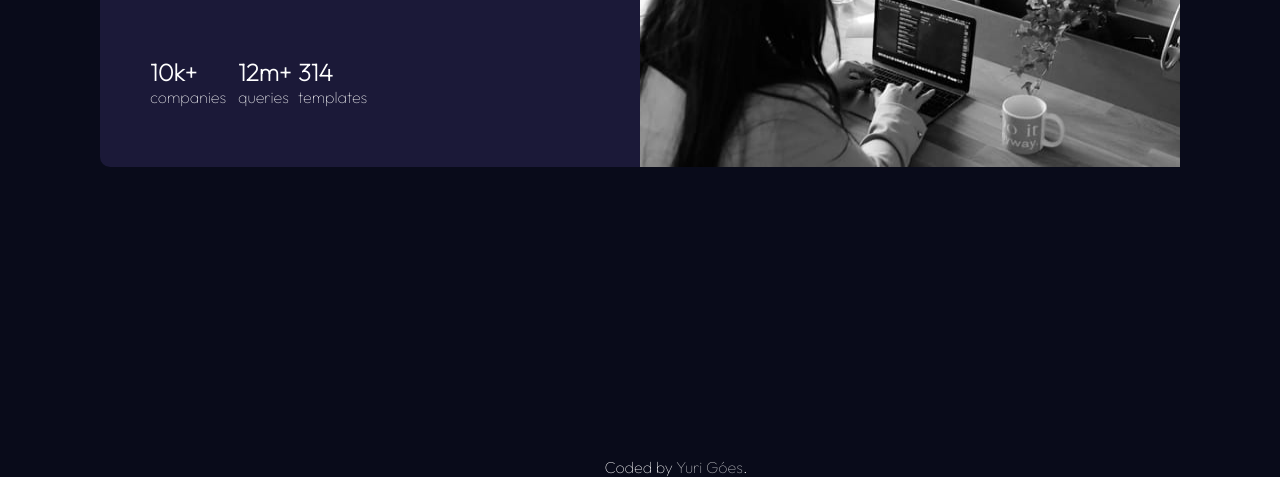
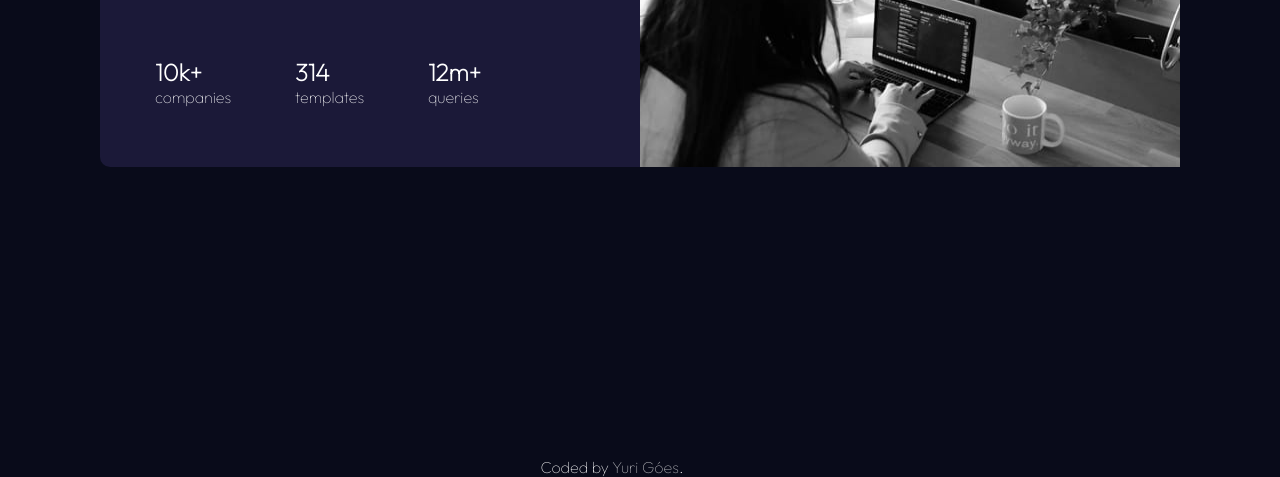
Before and after one commit to Yuri31Goes27/Componente-do-cart-o-de-visualiza--o-de-estat-sticas, a plain HTML site: page index.html in a window 1280 px wide. Shown: the part 323-800 px from the top of the page. Drawn offline with Linux system fonts and the light colour scheme.

Commit message:
uapdate 27/06/2022

```diff
--- a/index.html
+++ b/index.html
@@ -25,13 +25,16 @@
 
 
           <section class="text2">
-             <div class="c-esquerda">
+
+             <div >
                <h2>10k+</h2> <p>companies</p>
              </div>
-              <div class="c-centro">
+
+              <div >
                 <h2>314</h2> <p>templates</p>
               </div>
-               <div class="c-direita">
+
+               <div >
                  <h2>12m+ </h2> <p>queries</p>
                </div>
           </section>
--- a/style.css
+++ b/style.css
@@ -36,6 +36,7 @@ body{
     width: 50%;
     height: 100%;
     float: right;
+
 }
 .text{
     width: 450px;
@@ -56,37 +57,30 @@ body{
     width: 80%;
 }
 .text2{
-    width: 220px;
-    padding-left: 50px;
+
+    width: 100%;
     color: var(--cor04);
 
 
 }
 
-.text2 > h2{
-  font-size: 2em;
+.text2>div {
+    display: inline-block;
+    padding: 0px 5px 0px 35px;
+    margin-left: 20px;
 }
 
-.c-direita{
-    width: 60px;
-    float: right;
+.text2 >div > h2{
+    font-weight: bolder;
+    font-size: 1.5em;
+}
 
-}
-.c-centro{
-    width: 60px;
-    float: right;
-    margin-right: 12px;
-}
-.c-esquerda{
-    width: 60px;
-    float: left;
-}
 
 
 footer{
     bottom: 0;
     position: fixed;
-    width: 90%;
+    width: 80%;
     text-align: center;
     color: white;
 }
```
